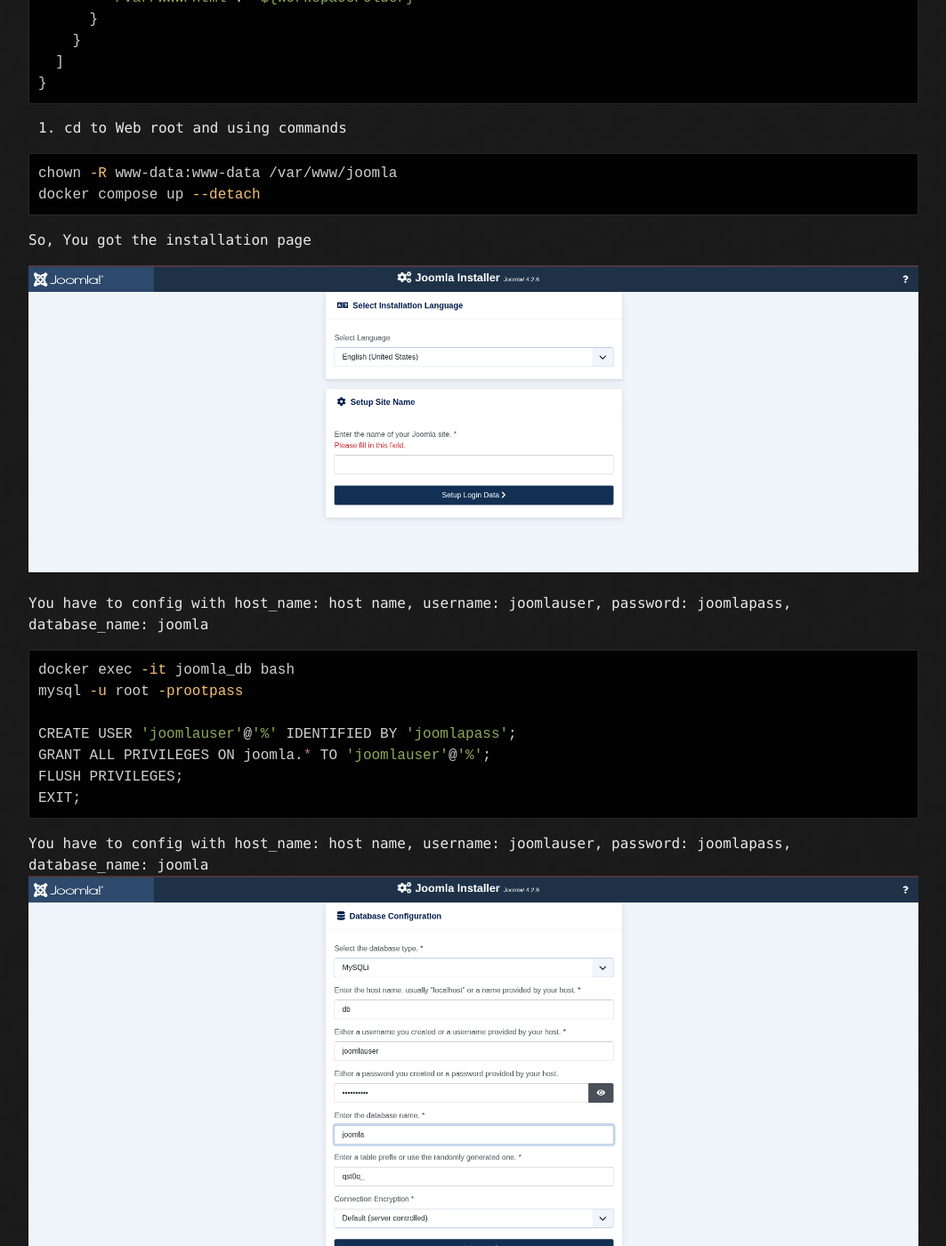
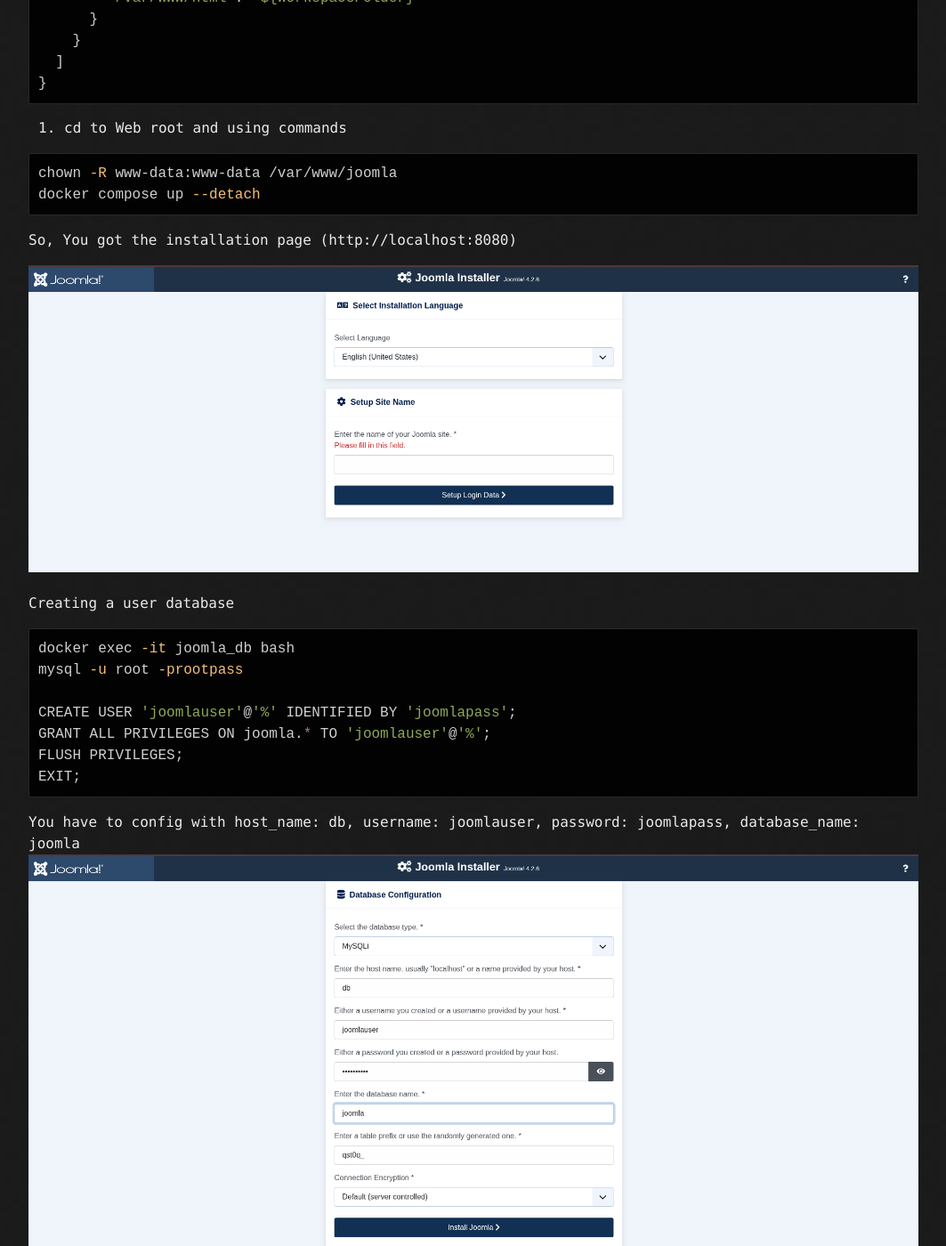
Before and after one commit to 0xki29/blog, a Jekyll site: the page built from _posts/2025-10-30-phan-tich-CVE-2023-23752.md, in a window 1280 px wide and 1400 px high, scrolled down 3354 px. Shown: the whole window at 89% size, without its empty margins (108-1171 px from the left). Built offline with Jekyll 4.4.1, drawn with Linux system fonts in a browser that asks for light colours.

Commit message:
Add post: Phân tích CVE-2023-23752

````diff
--- a/_posts/2025-10-30-phan-tich-CVE-2023-23752.md
+++ b/_posts/2025-10-30-phan-tich-CVE-2023-23752.md
@@ -133,11 +133,11 @@ chown -R www-data:www-data /var/www/joomla
 docker compose up --detach
 ```
 
-So, You got the installation page
+So, You got the installation page (http://localhost:8080)
 
 ![Short description](/blog/assets/install_image.png)
 
-You have to config with host_name: host name, username: joomlauser, password: joomlapass, database_name: joomla
+Creating a user database
 
 ```bash
 docker exec -it joomla_db bash
@@ -150,7 +150,7 @@ EXIT;
 ```
 
 
-You have to config with host_name: host name, username: joomlauser, password: joomlapass, database_name: joomla
+You have to config with host_name: db, username: joomlauser, password: joomlapass, database_name: joomla
 ![Short description](/blog/assets/install2_image.png)
 
 Access to admin page
````
